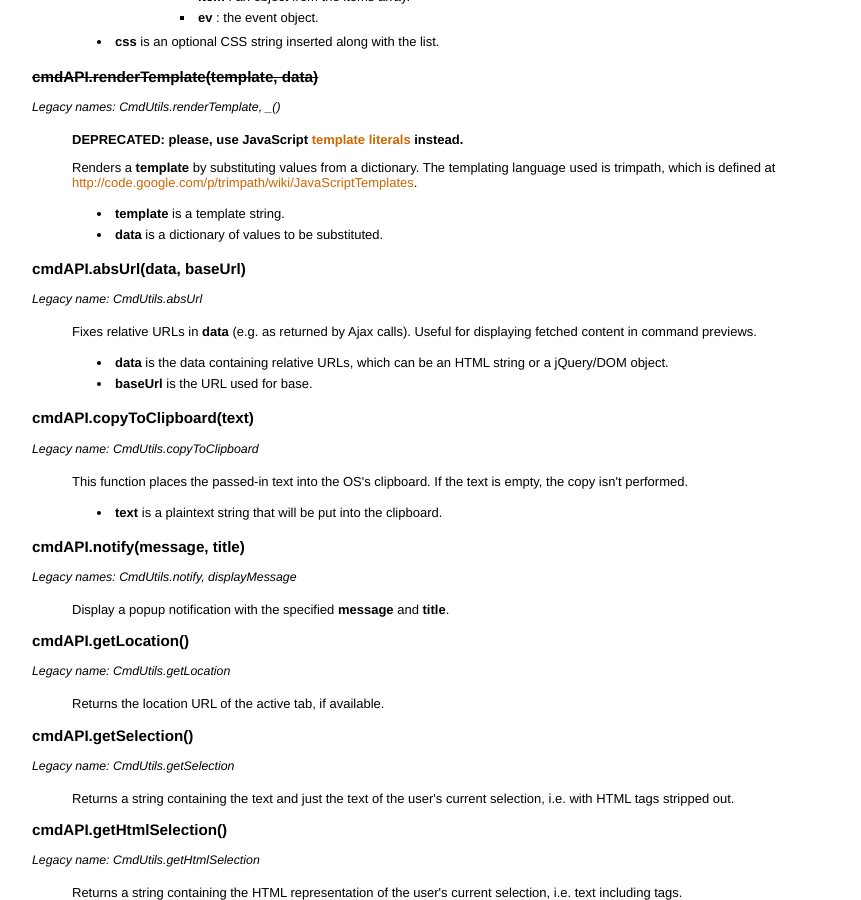
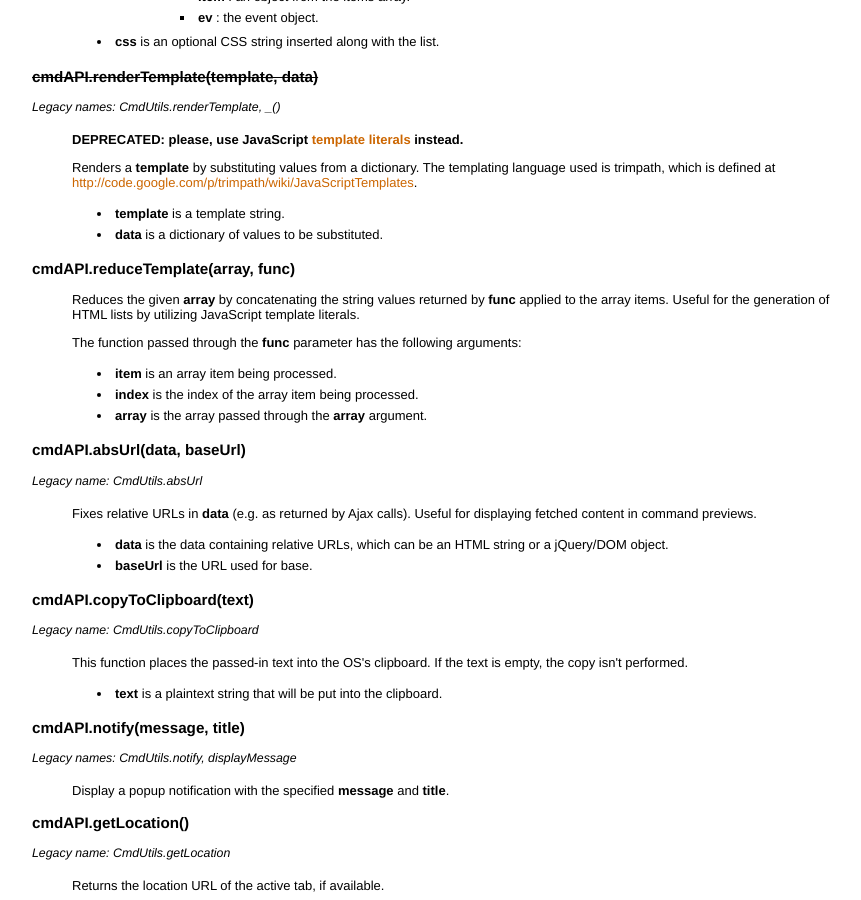
Before and after one commit to GChristensen/ishell, a Jekyll site: the page addon/ui/options/API.html, which Jekyll copies as it is, in a window 1280 px wide and 900 px high, scrolled down 2766 px. Shown: the whole window, without its empty margins (158-1019 px from the left). Built offline with Jekyll 4.4.1, drawn with Linux system fonts in a browser that asks for light colours; some of the changed text lies outside the part shown.

Commit message:
added eval and reduceTemplate API functions

```diff
--- a/addon/api/cmdapi.js
+++ b/addon/api/cmdapi.js
@@ -28,6 +28,7 @@ cmdAPI.previewList = delegate(CmdUtils, CmdUtils.previewList);
 cmdAPI.htmlPreviewList = delegate(CmdUtils, CmdUtils.previewList);
 cmdAPI.objectPreviewList = delegate(CmdUtils, CmdUtils.previewList2);
 cmdAPI.renderTemplate = delegate(CmdUtils, CmdUtils.renderTemplate);
+cmdAPI.reduceTemplate = delegate(CmdUtils, CmdUtils.reduceTemplate);
 cmdAPI.absUrl = delegate(CmdUtils, CmdUtils.absUrl);
 cmdAPI.copyToClipboard = delegate(CmdUtils, CmdUtils.copyToClipboard);
 cmdAPI.notify = delegate(CmdUtils, CmdUtils.notify);
@@ -42,6 +43,7 @@ cmdAPI.parseHtml = delegate(Utils, Utils.parseHtml);
 cmdAPI.escapeHtml = delegate(Utils, Utils.escapeHtml);
 cmdAPI.makeBin = delegate(Utils, Utils.makeBin);
 cmdAPI.getActiveTab = delegate(CmdUtils, CmdUtils.getActiveTab);
+cmdAPI.eval = delegate(CmdUtils, CmdUtils.eval);
 
 cmdAPI.previewFetch = async function(pblock, resource, init) {
     const controller = new AbortController();
--- a/addon/ui/options/API.html
+++ b/addon/ui/options/API.html
@@ -342,6 +342,20 @@
     </ul>
 </blockquote>
 
+<h3><a id="user-content-cmdutilsreducetemplatetemplate-data" class="anchor" aria-hidden="true"
+       href="#cmdutilsreducetemplatetemplate-data"></a>cmdAPI.reduceTemplate(array, func)</h3>
+<blockquote>
+    <p>Reduces the given <strong>array</strong> by concatenating the string values returned by <strong>func</strong>
+        applied to the array items. Useful for the generation of HTML lists by utilizing JavaScript template literals.
+    </p>
+    The function passed through the <strong>func</strong> parameter has the following arguments:
+    <ul>
+        <li><strong>item</strong> is an array item being processed.</li>
+        <li><strong>index</strong> is the index of the array item being processed.</li>
+        <li><strong>array</strong> is the array passed through the <strong>array</strong> argument.</li>
+    </ul>
+</blockquote>
+
 <h3><a id="user-content-cmdutilsabsurldata-baseurl" class="anchor" aria-hidden="true"
        href="#cmdutilsabsurldata-baseurl"></a>cmdAPI.absUrl(data, baseUrl)</h3>
 <p class="legacy-name">Legacy name: CmdUtils.absUrl</p>
@@ -504,6 +518,14 @@
     </ul>
 </blockquote>
 
+<h3><a id="user-content-eval" class="anchor" aria-hidden="true" href="#eval"></a>cmdAPI.eval(text)</h3>
+<blockquote>
+    <p>Evaluates the given JavaScript code. In the MV3 version of add-on, this function works only if the helper application is installed.</p>
+    <ul>
+        <li><strong>text</strong> - JavaScrpt code to evaluate.</li>
+    </ul>
+</blockquote>
+
 <h3><a id="user-content-dynamic-settings" class="anchor" aria-hidden="true" href="#dynamic_settings"></a>cmdAPI.settings</h3>
 <blockquote>
     <p>Returns an objects with key/value pairs customizable through the main setting page (read-only).</p>
```
